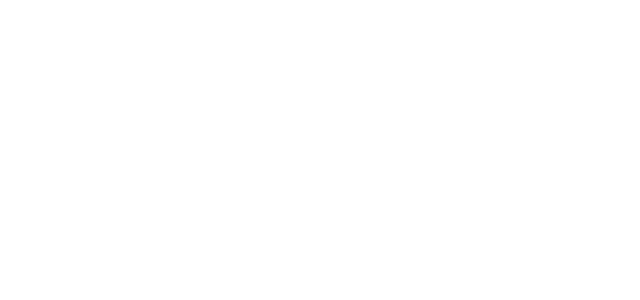
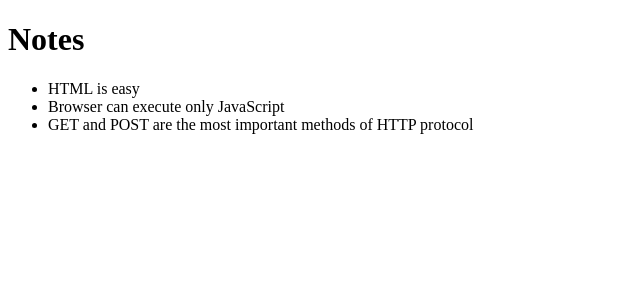
Before and after one commit to tylerhand1/full_stack_open, a React (Vite) app in the folder part2/rendering_collection_modules/: page / in a window 1280 px wide. Shown: the top 300 px of the page, without its empty margins (0-640 px from the left). Built offline with nearby package versions, Linux system fonts and the light colour scheme.

Commit message:
Part 2 Rendering a collection, modules Sections console.log to Map

```diff
--- a/part2/rendering_collection_modules/src/App.jsx
+++ b/part2/rendering_collection_modules/src/App.jsx
@@ -1,5 +1,18 @@
-const App = () => {
+const App = (props) => {
+  const {notes} = props
 
+  return (
+    <div>
+      <h1>Notes</h1>
+      <ul>
+        {notes.map(note =>
+          <li key={note.id}>
+            {note.content}
+          </li>
+        )}
+      </ul>
+    </div>
+  )
 }
 
 export default App
--- a/part2/rendering_collection_modules/src/main.jsx
+++ b/part2/rendering_collection_modules/src/main.jsx
@@ -3,4 +3,24 @@
 
 import App from './App'
 
-ReactDOM.createRoot(document.getElementById('root')).render(<App />)
+const notes = [
+  {
+    id: 1,
+    content: 'HTML is easy',
+    important: true
+  },
+  {
+    id: 2,
+    content: 'Browser can execute only JavaScript',
+    important: false
+  },
+  {
+    id: 3,
+    content: 'GET and POST are the most important methods of HTTP protocol',
+    important: true
+  }
+]
+
+ReactDOM.createRoot(document.getElementById('root')).render(
+  <App notes={notes} />
+)
```
